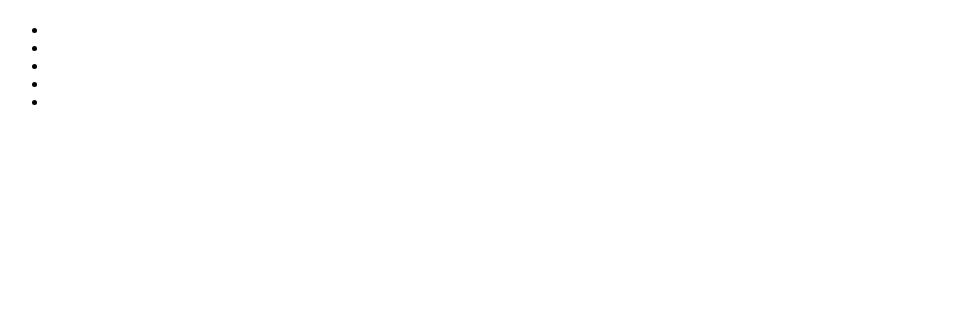
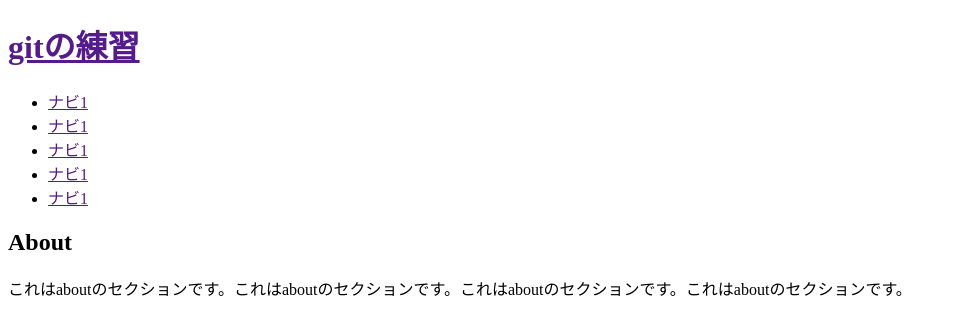
Before and after one commit to diamond0206/git-lesson, a plain HTML site: page index.html in a window 1280 px wide. Shown: the whole page, without its empty margins (0-957 px from the left). Drawn offline with Linux system fonts and the light colour scheme.

Commit message:
aboutセクションの追加

```diff
--- a/index.html
+++ b/index.html
@@ -8,16 +8,24 @@
 </head>
 <body>
     <header class="header">
-        <h1 class="header-ttl"><a href=""></a></h1>
+        <h1 class="header-ttl"><a href="">gitの練習</a></h1>
         <nav class="header-nav">
             <ul class="nav-list">
-                <li class="nav-item"><a href=""></a></li>
-                <li class="nav-item"><a href=""></a></li>
-                <li class="nav-item"><a href=""></a></li>
-                <li class="nav-item"><a href=""></a></li>
-                <li class="nav-item"><a href=""></a></li>
+                <li class="nav-item"><a href="">ナビ1</a></li>
+                <li class="nav-item"><a href="">ナビ1</a></li>
+                <li class="nav-item"><a href="">ナビ1</a></li>
+                <li class="nav-item"><a href="">ナビ1</a></li>
+                <li class="nav-item"><a href="">ナビ1</a></li>
             </ul>
         </nav>
     </header>
+
+    <main class="main">
+        <section class="about">
+            <h2>About</h2>
+
+            <p>これはaboutのセクションです。これはaboutのセクションです。これはaboutのセクションです。これはaboutのセクションです。</p>
+        </section>
+    </main>
 </body>
 </html>
```
